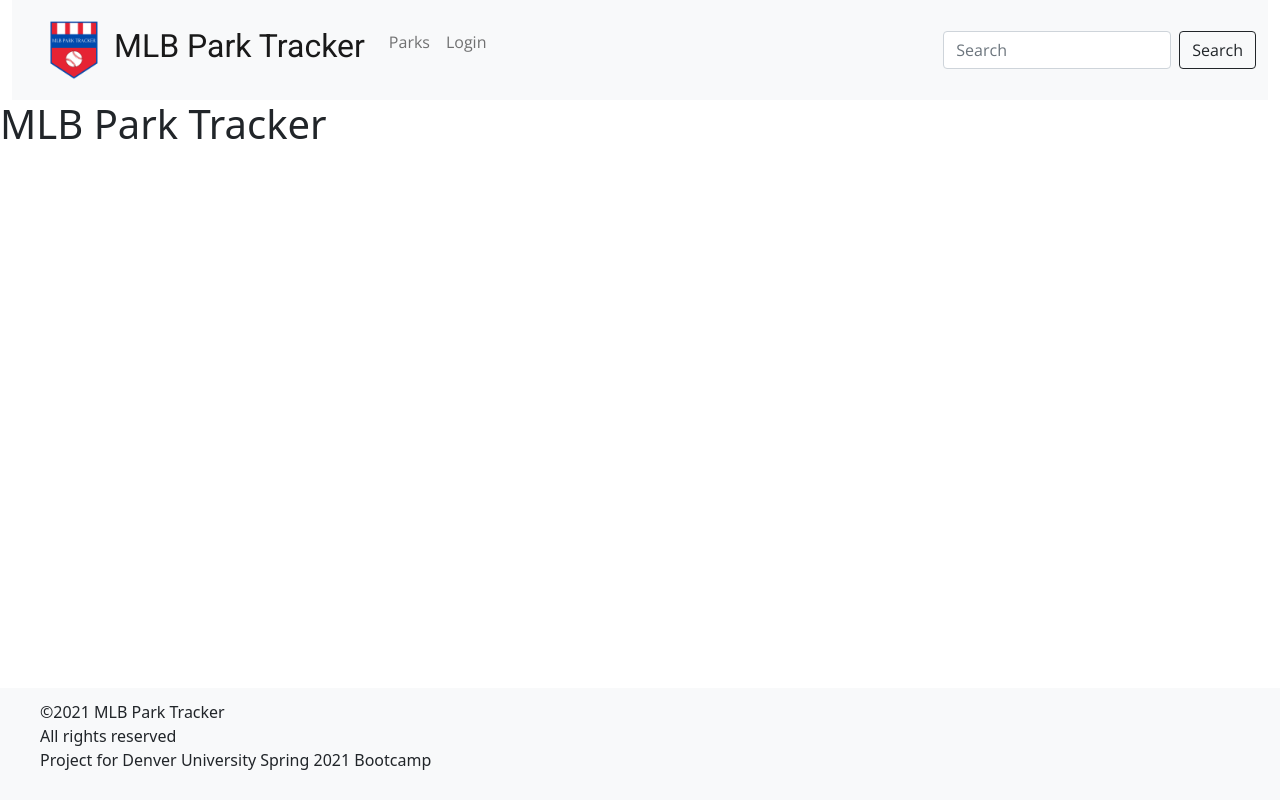
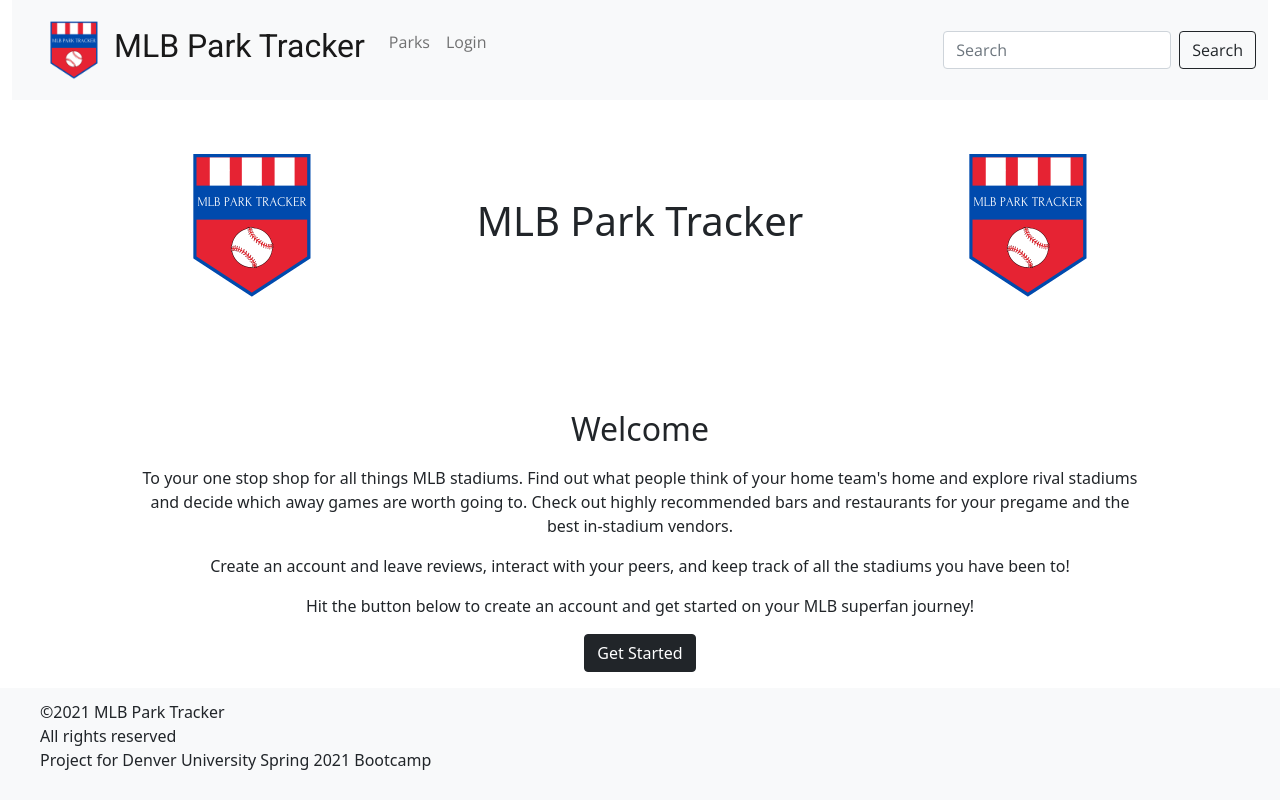
Before and after one commit to jongregory75/MLB-Ballpark-Tracker, a React (Create React App) app in the folder client/: page / in a window 1280 px wide. Built offline with nearby package versions, Linux system fonts and the light colour scheme.

Commit message:
Added main view to react pages and applied updated styling to the stylesheet

```diff
--- a/client/src/index.css
+++ b/client/src/index.css
@@ -3,6 +3,10 @@
 :root {
   --title-font: "Roboto", sans-serif;
   --body-font: "Open Sans", sans-serif;
+}
+
+html {
+  box-sizing: border-box;
 }
 
 /* Navbar CSS */
@@ -57,7 +61,9 @@ nav {
 }
 
 #loginEmail,
-#loginPassword {
+#loginPassword,
+#createEmail,
+#createPassword {
   margin: 40px 0px;
 }
 
@@ -84,3 +90,38 @@ footer p {
   margin-left: 20px;
   line-height: 50%;
 }
+
+/* Home Page CSS */
+
+main {
+  text-align: center;
+  display: flex;
+  flex-direction: column;
+  justify-content: center;
+}
+
+#splashZone {
+  justify-content: center;
+  align-items: center;
+  padding-bottom: 50px;
+}
+
+#splashZone img {
+  width: 250px;
+  height: auto;
+  margin: 0 100px;
+}
+
+#splashBG {
+  width: 1000px;
+  height: auto;
+}
+
+#landingText {
+  width: 1000px;
+  margin: auto;
+}
+
+#landingText h2 {
+  padding: 10px 0;
+}
--- a/client/src/pages/Home.js
+++ b/client/src/pages/Home.js
@@ -1,7 +1,37 @@
 import { Link } from "react-router-dom";
+import logo from "../assets/logo.png";
 
 const Home = () => {
-  return <h1>MLB Park Tracker</h1>;
+  return (
+    <main className="container-fluid">
+      <div className="d-flex" id="splashZone">
+        <img src={logo} alt="Our logo" />
+        <h1>MLB Park Tracker</h1>
+        <img src={logo} alt="Our logo" />
+      </div>
+      <div id="landingText" class="d-flex flex-column">
+        <h2>Welcome</h2>
+        <p>
+          To your one stop shop for all things MLB stadiums. Find out what
+          people think of your home team's home and explore rival stadiums and
+          decide which away games are worth going to. Check out highly
+          recommended bars and restaurants for your pregame and the best
+          in-stadium vendors.
+        </p>
+        <p>
+          Create an account and leave reviews, interact with your peers, and
+          keep track of all the stadiums you have been to!
+        </p>
+        <p>
+          Hit the button below to create an account and get started on your MLB
+          superfan journey!
+        </p>
+        <Link to="/createUser">
+          <button className="btn btn-dark">Get Started</button>
+        </Link>
+      </div>
+    </main>
+  );
 };
 
 export default Home;
```
Also changed, not shown: 2 other files (tests, documents, lock files or other folders).
